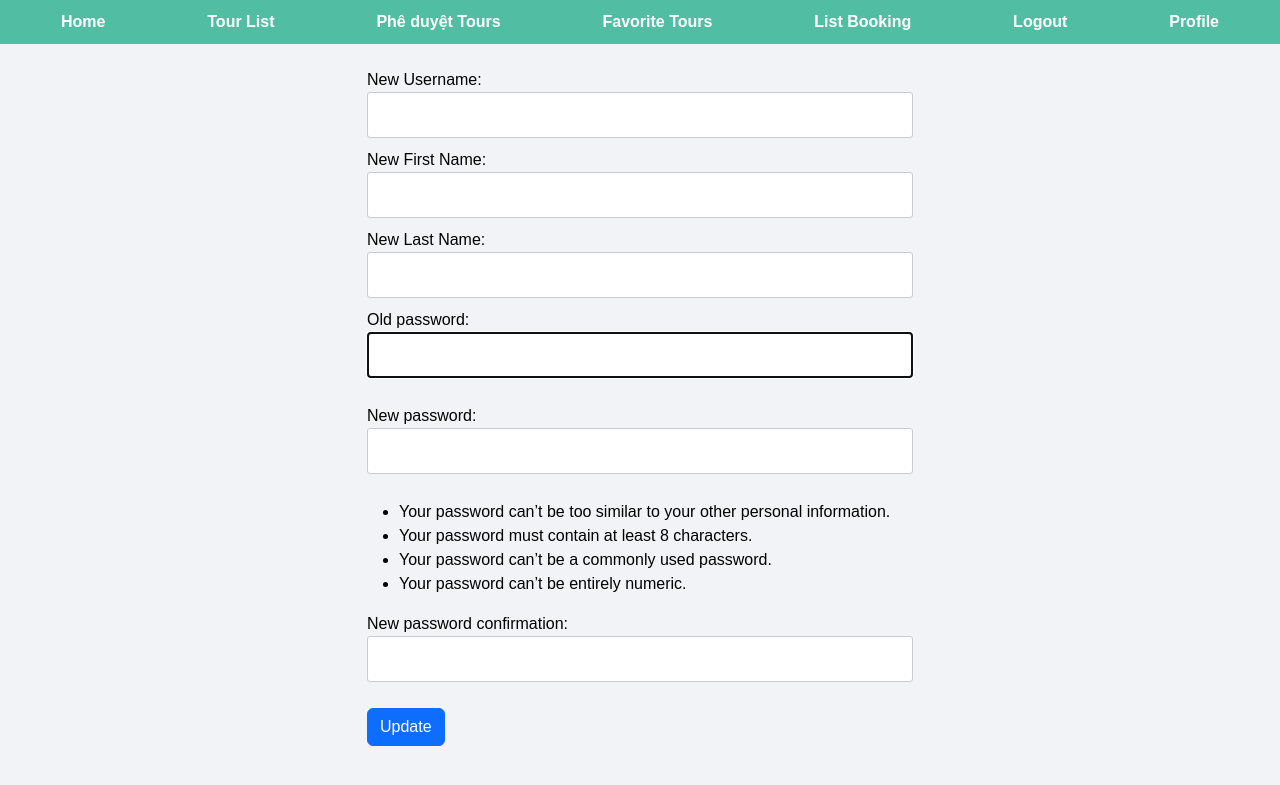
After one commit to awesome-academy/python_hcm_naitei5_bms, a Django app: page /tour_booking/update-profile/ in a window 1280 px wide. The commit adds this page. Shown: the top 785 px of the page. Run offline with Django 4.2, Linux system fonts and the light colour scheme; the visitor is signed in with stand-in values (Sample User, id 1); some libraries are stand-ins or nearby versions.

Commit message:
Người dùng cập nhật thông tin
task 66882

```diff
--- a/Tour_Booking/tour_booking/templates/navbar.html
+++ b/Tour_Booking/tour_booking/templates/navbar.html
@@ -9,6 +9,7 @@
   <li><a href="{% url 'favorite-tours-list' %}">{% trans "Favorite Tours" %}</a></li>
   <li><a href="{% url 'list-bookings' %}">{% trans "List Booking" %}</a></li>
   <li><a href="{% url 'logout' %}">{% trans "Logout" %}</a></li>
+  <li><a href="{% url 'profile' %}">{% trans "Profile" %}</a></li>
   {% else %}
   <li><a href="{% url 'login' %}">{% trans "Login" %}</a></li>
   {% endif %}
--- /dev/null
+++ b/Tour_Booking/tour_booking/templates/profile/update_profile.html
@@ -0,0 +1,30 @@
+
+{% extends 'base_generic.html' %}
+{% load i18n %}
+{% load static %}
+
+{% block content %}
+<div class="container">
+  <div class="row">
+    <div class="col-md-6 offset-md-3">
+      <form method="post" class="mt-4">
+        {% csrf_token %}
+        <div class="form-group">
+          <label for="new_username">New Username:</label>
+          <input type="text" name="new_username" id="new_username" class="form-control">
+        </div>
+        <div class="form-group">
+          <label for="new_first_name">New First Name:</label>
+          <input type="text" name="new_first_name" id="new_first_name" class="form-control">
+        </div>
+        <div class="form-group">
+          <label for="new_last_name">New Last Name:</label>
+          <input type="text" name="new_last_name" id="new_last_name" class="form-control">
+        </div>
+        {{ password_form.as_p }}
+        <button type="submit" class="btn btn-primary">Update</button>
+      </form>
+    </div>
+  </div>
+</div>
+{% endblock %}
--- a/Tour_Booking/tour_booking/urls.py
+++ b/Tour_Booking/tour_booking/urls.py
@@ -15,11 +15,13 @@ urlpatterns = [
     path('bookings/', views.list_bookings, name='list-bookings'),
     path("signup/", views.sign_up, name="signup"),
     path("signup/send-mail-success/", views.send_mail_success, name="send-mail-success"),
-    path('tour/<int:pk>/rate-comment/', views.tour_rating_comment, name='tour-rating-comment'),
-    path('tour/<int:pk>/submit-comment/', views.submit_comment, name='submit-comment'),
+    # path('tour/<int:pk>/rate-comment/', views.tour_rating_comment, name='tour-rating-comment'),
+    # path('tour/<int:pk>/submit-comment/', views.submit_comment, name='submit-comment'),
     path('tour/<int:pk>/submit-reply-comment/', views.submit_reply_comment, name='submit-reply-comment'),
     path('approve-tours/', views.approve_tours, name='approve-tours'),
     path('toggle-favorite/<int:tour_id>/', views.toggle_favorite_tour, name='toggle-favorite-tour'),
     path('favorite-tours/', views.favorite_tours_list, name='favorite-tours-list'),
     path('upload-tour-data/', views.upload_tour_data, name='upload_tour_data'),
+    path('profile/', views.profile, name='profile'),
+    path('update-profile/', views.update_profile, name='update_profile'),
 ]
--- a/Tour_Booking/tour_booking/views.py
+++ b/Tour_Booking/tour_booking/views.py
@@ -22,6 +22,13 @@ from django.core.mail import send_mail
 from django.conf import settings
 from django.contrib.admin.views.decorators import staff_member_required
 from datetime import datetime
+from django.contrib.auth.decorators import login_required
+from django.shortcuts import render
+from django.contrib.auth.forms import PasswordChangeForm
+from django.contrib.auth.decorators import login_required
+from django.contrib import messages
+from django.shortcuts import render, redirect
+from django.contrib.auth import update_session_auth_hash
 # Create your views here.
 def index(request):
     context = {"title": gettext("Home Page")}
@@ -366,3 +373,47 @@ def upload_tour_data(request):
             messages.error(request, 'Please upload a valid Excel file.')
 
     return render(request, 'admin/upload_tour_data.html')
+
+@login_required
+def profile(request):
+    user = request.user
+    return render(request, 'profile.html', {'user': user})
+
+@login_required
+def update_profile(request):
+    user = request.user
+    if request.method == 'POST':
+        password_form = PasswordChangeForm(user, request.POST)
+
+        if password_form.is_valid():
+            new_username = request.POST.get('new_username')
+            new_first_name = request.POST.get('new_first_name')
+            new_last_name = request.POST.get('new_last_name')
+            new_password1 = password_form.cleaned_data.get('new_password1')
+
+            if new_username:
+                user.username = new_username
+                user.save()
+
+            if new_first_name:
+                user.first_name = new_first_name
+                user.save()
+
+            if new_last_name:
+                user.last_name = new_last_name
+                user.save()
+
+            if new_password1:
+                user.set_password(new_password1)
+                user.save()
+                update_session_auth_hash(request, user)
+            messages.success(request, 'Your profile has been updated.')
+
+            return render(request, 'profile.html')
+        else:
+            messages.error(request, 'There was an error in the form.')
+    else:
+        password_form = PasswordChangeForm(user)
+
+    context = {'password_form': password_form}
+    return render(request, 'profile/update_profile.html', context)
```
Also changed, not shown: Tour_Booking/tour_booking/forms.py (+43 -0 lines), Tour_Booking/tour_booking/templates/profile.html (added, +27 -0 lines).
